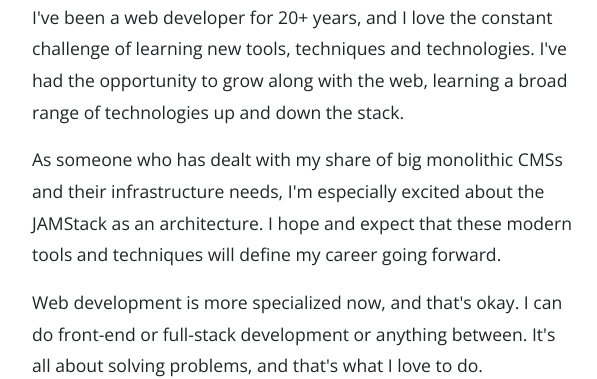
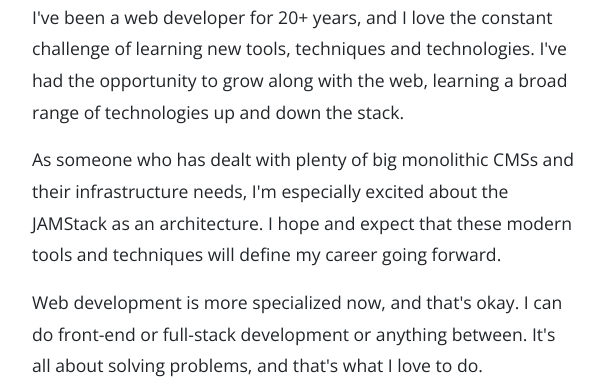
Before and after one commit to jimappleg8/my-gatsby-portfolio, a Gatsby site: page / in a window 1280 px wide. Shown: the part 994-1373 px from the top of the page, 157-754 px from the left. Built offline with nearby package versions, Linux system fonts and the light colour scheme; Gatsby itself is replaced by a stand-in of ours.

Commit message:
Minor type update.

```diff
--- a/src/components/about.js
+++ b/src/components/about.js
@@ -24,7 +24,7 @@ const About = () => {
           <Col md={1}></Col>
           <Col xs={12} md={6}>
             <p>I've been a web developer for 20+ years, and I love the constant challenge of learning new tools, techniques and technologies. I've had the opportunity to grow along with the web, learning a broad range of technologies up and down the stack.</p>
-            <p>As someone who has dealt with my share of big monolithic CMSs and their infrastructure needs, I'm especially excited about the JAMStack as an architecture. I hope and expect that these modern tools and techniques will define my career going forward.</p>
+            <p>As someone who has dealt with plenty of big monolithic CMSs and their infrastructure needs, I'm especially excited about the JAMStack as an architecture. I hope and expect that these modern tools and techniques will define my career going forward.</p>
             <p>Web development is more specialized now, and that's okay. I can do front-end or full-stack development or anything between. It's all about solving problems, and that's what I love to do.</p>
           </Col>
           <Col xs={10} md={4}>
```
